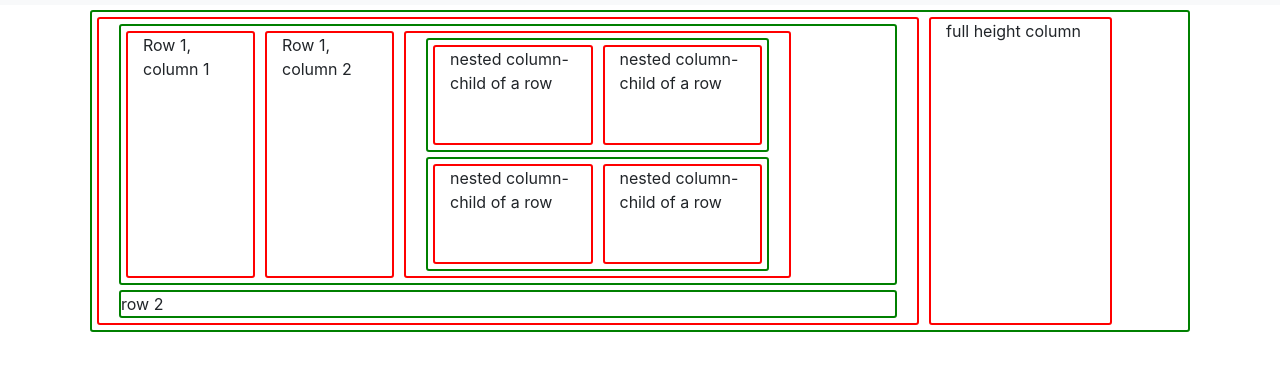
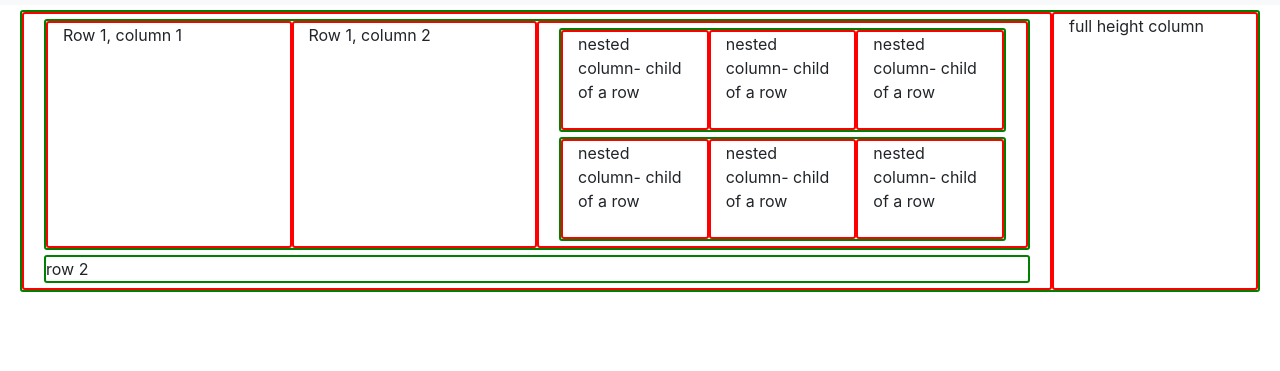
Before and after one commit to MelanieWest/BSGrid, a plain HTML site: page middle.html in a window 1280 px wide. Shown: the part 51-422 px from the top of the page. Drawn offline with nearby package versions, Linux system fonts and the light colour scheme.

Commit message:
change some styling

```diff
--- a/middle.html
+++ b/middle.html
@@ -30,14 +30,14 @@
             </ul>
         </div>
       </nav>
-      <div class="container">
+      <div class="container-fluid">
           <div class = "row">
-              <div class = "col col-md-9">
+              <div class = "col col-md-10">
             <div class="row ">
-                <div class="col col-md-2">
+                <div class="col col-md-3">
                     Row 1, column 1
                 </div>
-                <div class="col col-md-2">
+                <div class="col col-md-3">
                     Row 1, column 2
                 </div>
                 <div class="col col-md-6">
@@ -48,6 +48,9 @@
                         <div class = "col">
                              nested column- child of a row
                         </div>
+                        <div class = "col">
+                                nested column- child of a row
+                        </div>
                     </div>
                     <div class="row">
                         <div class="col">
@@ -55,6 +58,9 @@
                         </div>
                         <div class = "col">
                             nested column- child of a row
+                        </div>
+                        <div class = "col">
+                                nested column- child of a row
                         </div>
                     </div>
 
--- a/style.css
+++ b/style.css
@@ -3,7 +3,7 @@
      min-height: 100px;
      border: red solid 2px;
      border-radius: 3px;
-    margin: 5px;
+    /* margin: 5px; */
  }
  .row{
     border: green solid 2px;
```
Also changed, not shown: complex.html (+2 -2 lines), index.html (+1 -1 lines).
